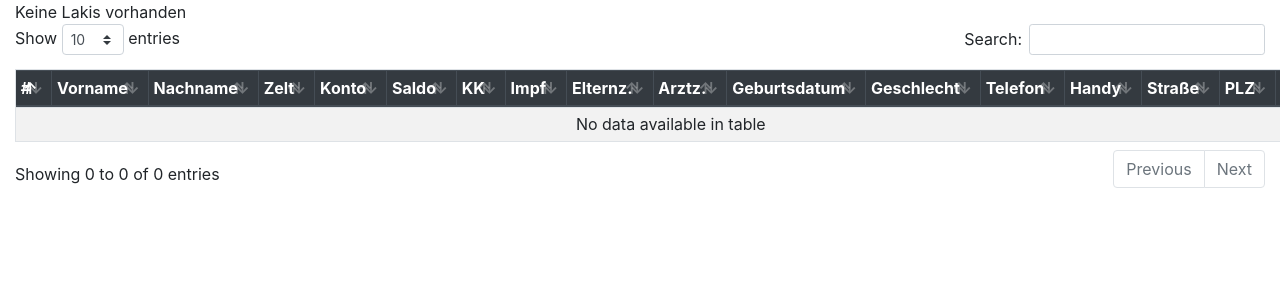
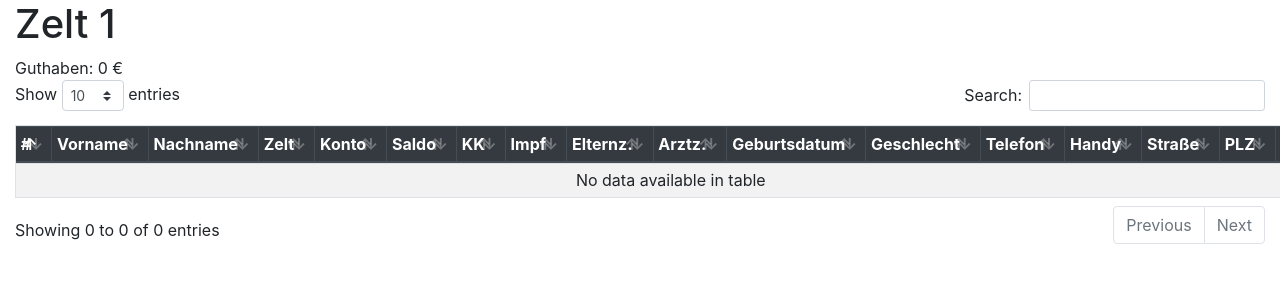
Before and after one commit to theravenone/weseby, a Django app: page /kiosk/zelt/1 in a window 1280 px wide; the page is wider, and only the part inside the window is pictured. Shown: the part 64-364 px from the top of that part. Run offline with Django 3.2, Linux system fonts and the light colour scheme; data that the repository does not hold is empty; some libraries are stand-ins or nearby versions.

Commit message:
added balance for whole zelt

```diff
--- a/kiosk/templates/kiosk/zelt_detail.html
+++ b/kiosk/templates/kiosk/zelt_detail.html
@@ -3,6 +3,12 @@
 {% load static %}
 
 {% block content %}
+<div class="row">
+    <div class="col">
+        <h1>Zelt {{zelt}}</h1>
+        Guthaben: {{zeltbalance}} €
+    </div>
+</div>
 
 <div class="row">
     <div class="col">
@@ -58,8 +64,6 @@
                         });
                       });
                     </script>
-                {% empty %}
-                    Keine Lakis vorhanden
                 {% endfor %}
 
             </tbody>
--- a/kiosk/views.py
+++ b/kiosk/views.py
@@ -53,4 +53,10 @@ def LakiKiosk(request, pk):
 def ZeltDetail(request, pk):
     lakisZelt = Laki.objects.filter(zelt__zeltnummer=pk)
 
-    return render(request, 'kiosk/zelt_detail.html', {'laki_liste': lakisZelt})
+    zeltbalance = 0
+    zelt = pk
+
+    for laki in lakisZelt:
+        zeltbalance += laki.konto.getBalance()
+
+    return render(request, 'kiosk/zelt_detail.html', {'laki_liste': lakisZelt, 'zeltbalance': zeltbalance, 'zelt': zelt })
```
